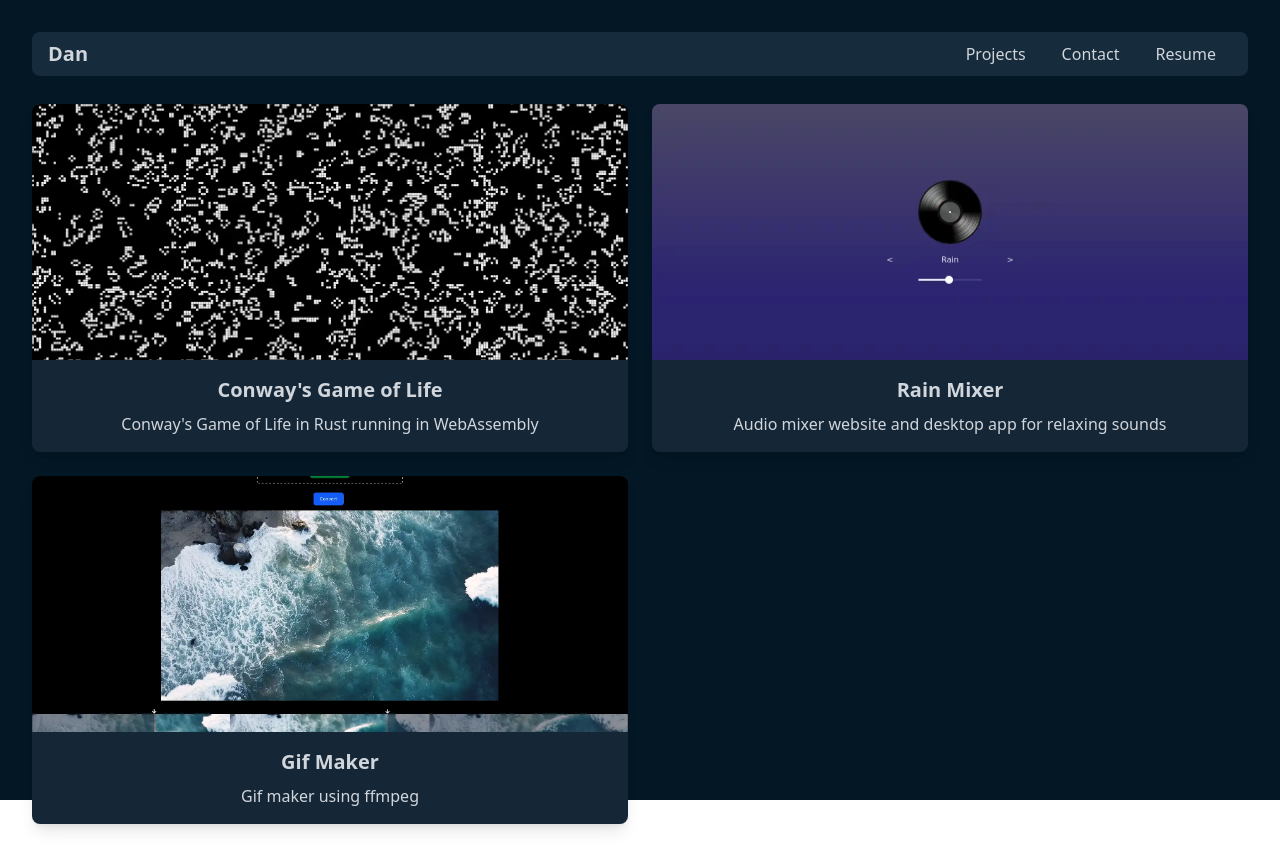
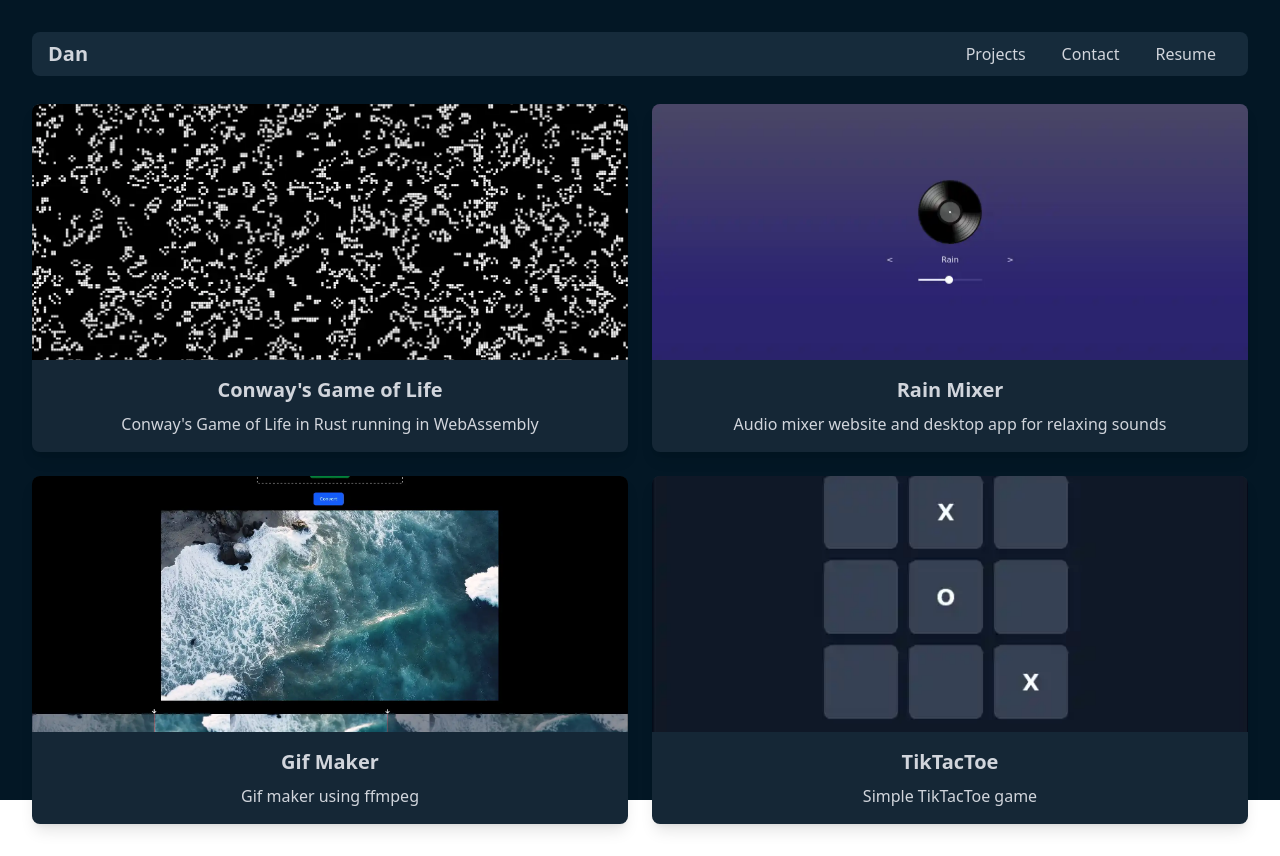
Before and after one commit to DanMyers300/danmyers.net, a React (Vite) app: page /#/projects in a window 1280 px wide. Built offline with nearby package versions, Linux system fonts and the light colour scheme.

Commit message:
added tiktactoe

```diff
--- a/src/components/Projects.tsx
+++ b/src/components/Projects.tsx
@@ -1,6 +1,7 @@
 import life from '/life.webp';
 import rain from '/rain.webp';
 import gif from '/gif.webp';
+import tiktactoe from '/tiktactoe.webp';
 
 function Projects() {
   const projects = [
@@ -24,6 +25,13 @@ function Projects() {
       title: "Gif Maker",
       description: "Gif maker using ffmpeg",
       link: "https://gif.danmyers.net"
+    },
+    {
+      id: 4,
+      image: tiktactoe,
+      title: "TikTacToe",
+      description: "Simple TikTacToe game",
+      link: "https://tiktactoe.danmyers.net"
     },
   ];
 
```
Also changed, not shown: public/tiktactoe.webp (added), 1 other file (tests, documents, lock files or other folders).
